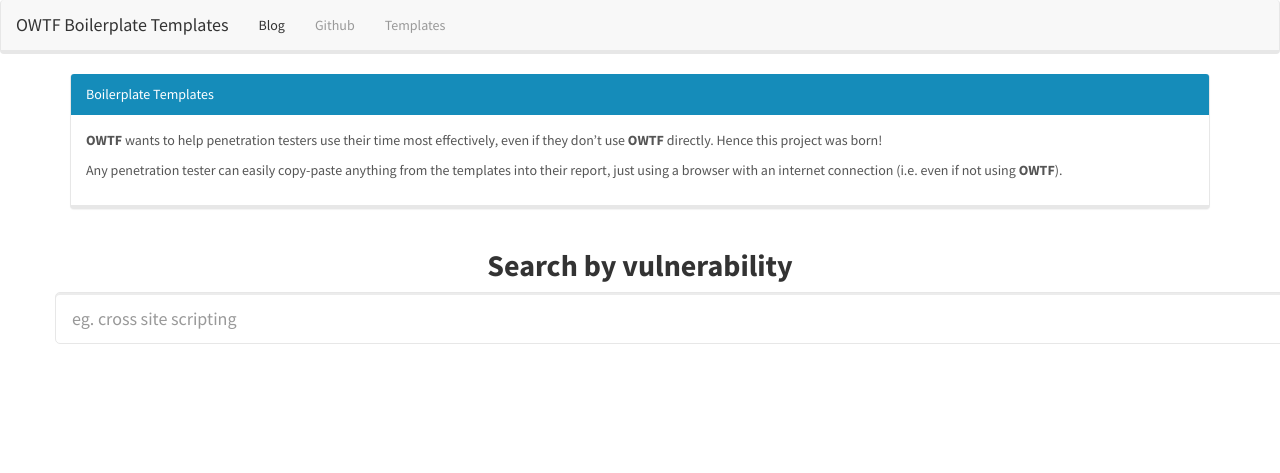
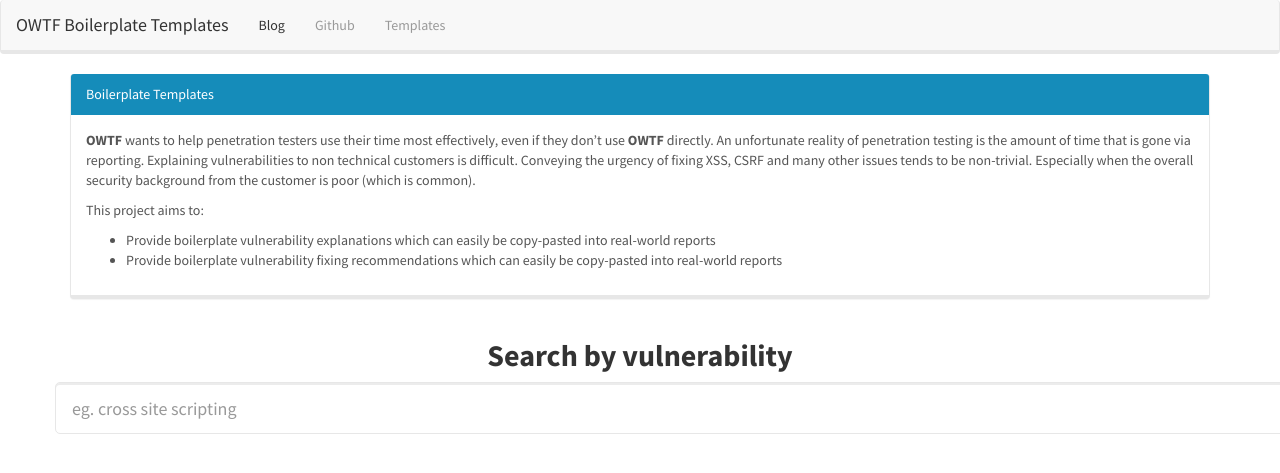
Before and after one commit to owtf/boilerplate-templates, a Jekyll site: the page built from index.html, in a window 1280 px wide. Shown: the top 473 px of the page. Built offline with Jekyll 4.4.1, drawn with Linux system fonts in a browser that asks for light colours; nearby versions of some CDN libraries.

Commit message:
modified home intro content

```diff
--- a/_layouts/template.html
+++ b/_layouts/template.html
@@ -4,14 +4,14 @@
 
 <ul class="breadcrumb">
   <li><a href="{{ site.baseurl }}">Home</a></li>
-  <li><a href="/templates/">Templates</a></li>
+  <li><a href="{{ site.baseurl }}/templates/">Templates</a></li>
   <li class="active">{{ page.title }}</li>
 </ul>
 
 <div class="bs-component">
   <div class="panel panel-primary">
     <div class="panel-heading">
-      <h3 class="panel-title">Cross Site Scripting (XSS)</h3>
+      <h3 class="panel-title">{{ page.title }}</h3>
     </div>
     <div class="panel-body" markdown="1">
 {{ content }}
--- a/index.html
+++ b/index.html
@@ -4,8 +4,13 @@
     <div class="panel panel-primary">
       <div class="panel-heading">Boilerplate Templates</div>
       <div class="panel-body">
-          <p><b>OWTF</b> wants to help penetration testers use their time most effectively, even if they don’t use <b>OWTF</b> directly. Hence this project was born!</p>
-          <p>Any penetration tester can easily copy-paste anything from the templates into their report, just using a browser with an internet connection (i.e. even if not using <b>OWTF</b>).</p>
+          <p><b>OWTF</b> wants to help penetration testers use their time most effectively, even if they don’t use <b>OWTF</b> directly. An unfortunate reality of penetration testing is the amount of time that is gone via reporting. Explaining vulnerabilities to non technical customers is difficult. Conveying the urgency of fixing XSS, CSRF and many other issues tends to be non-trivial. Especially when the overall security background from the customer is poor (which is common).<p>
+          <p>This project aims to:
+            <ul>
+              <li>Provide boilerplate vulnerability explanations which can easily be copy-pasted into real-world reports</li>
+              <li>Provide boilerplate vulnerability fixing recommendations which can easily be copy-pasted into real-world reports</li>
+            </ul>
+          </p>
       </div>
     </div>
 
```
Also changed, not shown: 8 other files.
